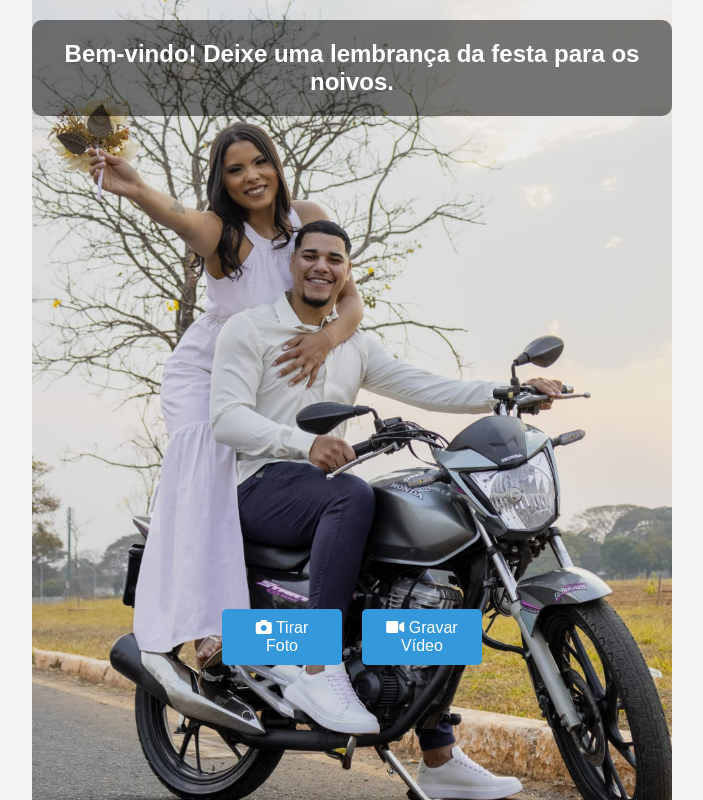
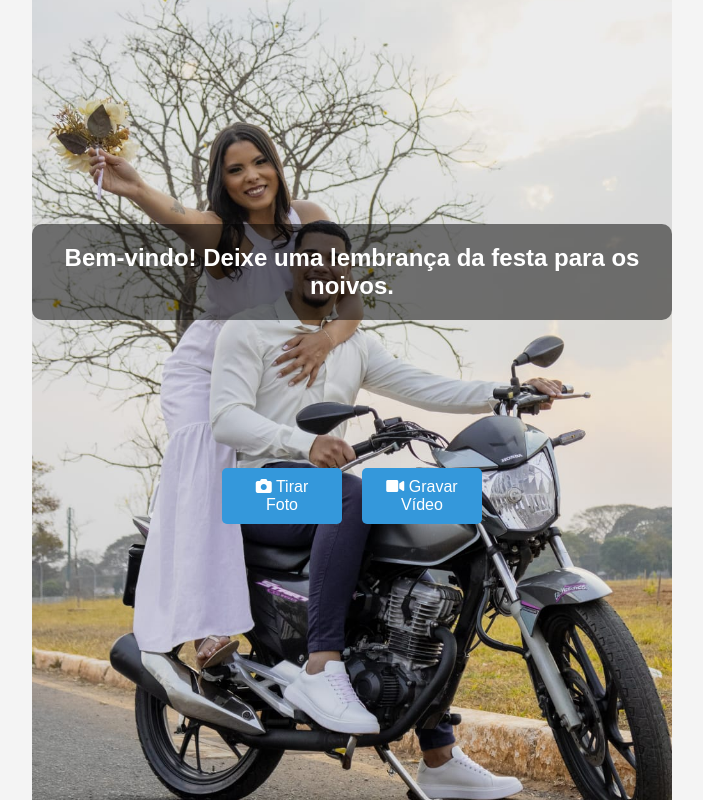
Before and after one commit to mateussantanadf/Capture_QRCode, a website: page index.html in a window 1280 px wide. Shown: the whole page, without its empty margins (288-991 px from the left). Drawn offline with Linux system fonts and the light colour scheme.

Commit message:
Alterações margin

```diff
--- a/index.html
+++ b/index.html
@@ -43,6 +43,7 @@
             background-color: rgba(0, 0, 0, 0.5); /* Fundo semi-transparente */
             margin: 20px 0;
             border-radius: 10px;
+            margin-top: 35%;
         }
 
         /* Estilo da div dos botões */
@@ -56,6 +57,7 @@
             display: flex;
             justify-content: center;
             gap: 20px;
+            margin-bottom: 40%;
         }
 
         /* Estilo dos botões */
@@ -70,7 +72,7 @@
             transition: background-color 0.3s ease;
             flex: 1;
             max-width: 120px;
-            margin-bottom: 20%;
+
         }
 
         /* Efeito de hover nos botões */
```
